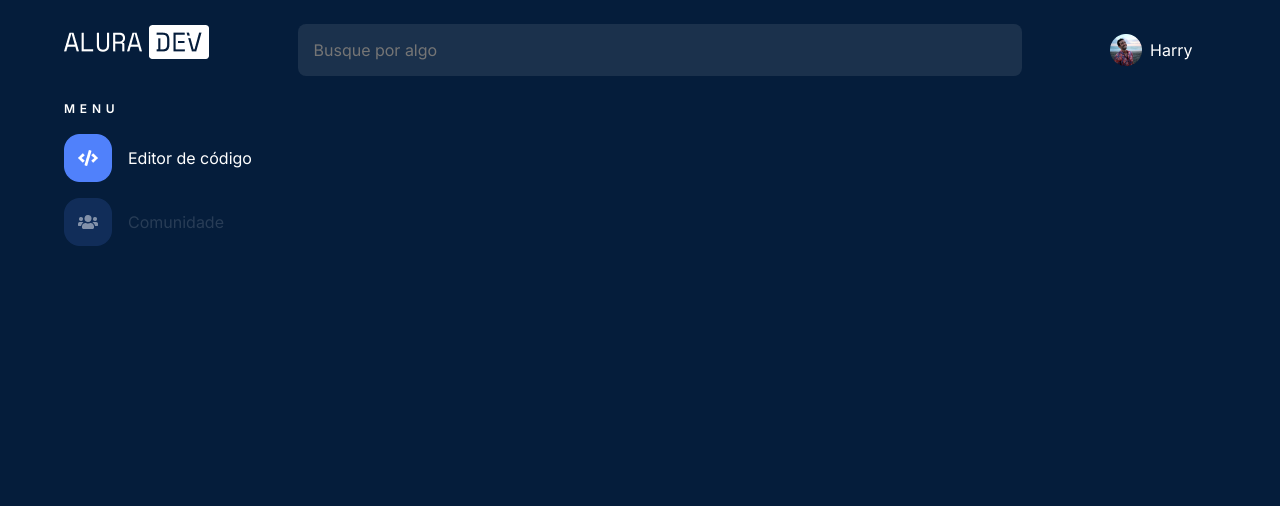
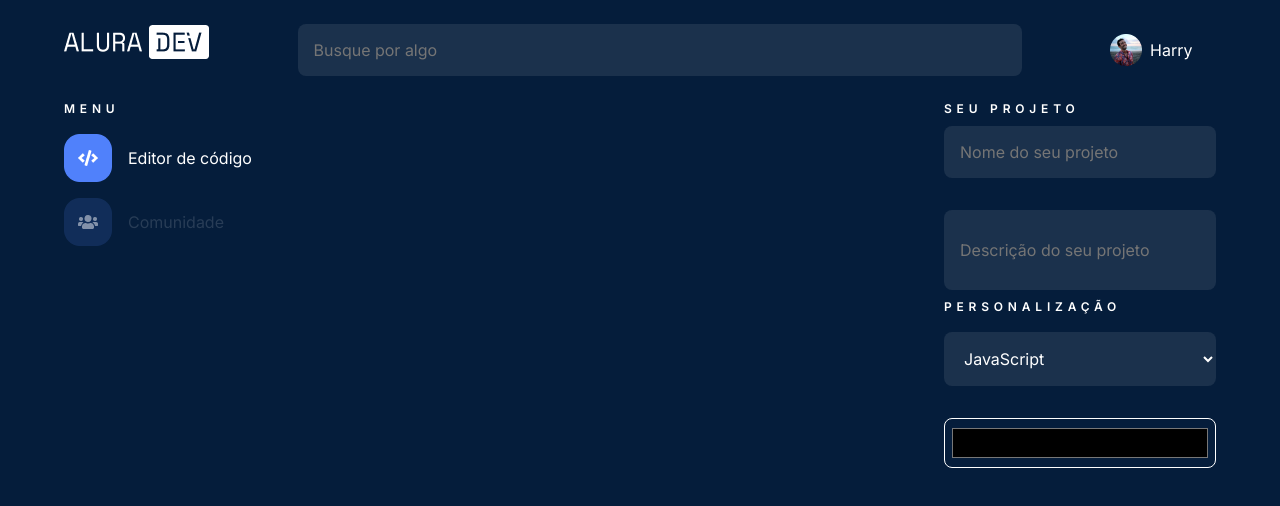
Before and after one commit to Rute-r/alura-dev, a React (Vite) app: page / in a window 1280 px wide. Shown: the top 506 px of the page. Built offline with nearby package versions, Linux system fonts and the light colour scheme.

Commit message:
adicionando menu lateral

```diff
--- /dev/null
+++ b/src/components/ColorPicker/index.jsx
@@ -0,0 +1,22 @@
+import styled from 'styled-components';
+
+const InputColor = styled.input`
+  padding: 5px;
+  border: 1px solid var(--white);
+  width: 272px;
+  height: 50px;
+  background-color: transparent;
+  border-radius: 8px;
+  font-size: 16px;
+  color: var(--white);
+`;
+
+function ColorPicker() {
+  return (
+    <>
+      <InputColor type="color" />
+    </>
+  );
+}
+
+export default ColorPicker;
--- /dev/null
+++ b/src/components/DropdownMenu/index.jsx
@@ -0,0 +1,25 @@
+import styled from 'styled-components';
+
+const languages = [{ name: 'JavaScript' }, { name: 'HTML' }, { name: 'CSS' }];
+
+const SelectMenu = styled.select`
+  padding: 16px;
+  border: none;
+  background-color: var(--input-color);
+  border-radius: 8px;
+  font-size: 16px;
+  color: var(--white);
+  margin: 16px 0;
+`;
+
+function DropdownMenu() {
+  return (
+    <SelectMenu>
+      {languages.map((language) => (
+        <option key={language.name}>{language.name}</option>
+      ))}
+    </SelectMenu>
+  );
+}
+
+export default DropdownMenu;
--- /dev/null
+++ b/src/components/InputField/index.jsx
@@ -0,0 +1,24 @@
+/* eslint-disable react/prop-types */
+import styled from 'styled-components';
+
+const Input = styled.input`
+  width: ${(props) => props.width};
+  height: ${(props) => props.height};
+  padding: 16px;
+  border: none;
+  background-color: var(--input-color);
+  border-radius: 8px;
+  font-size: 16px;
+  color: var(--white);
+  margin: 8px 0;
+`;
+
+function InputField({ placeholder, width, height, type = 'text' }) {
+  return (
+    <>
+      <Input placeholder={placeholder} width={width} height={height} type={type} />
+    </>
+  );
+}
+
+export default InputField;
--- a/src/components/ManuNav/MenuItem/index.jsx
+++ b/src/components/ManuNav/MenuItem/index.jsx
@@ -12,7 +12,7 @@ const LinkMenu = styled(Link)`
 `;
 
 // eslint-disable-next-line react/prop-types
-function MenuItem({ to, inactiveIcon, activeIcon, children, active = false }) {
+function MenuItem({ to, inactiveIcon, activeIcon, children, active }) {
   return (
     <li>
       <LinkMenu to={to} $active={active}>
--- a/src/components/ManuNav/index.jsx
+++ b/src/components/ManuNav/index.jsx
@@ -23,7 +23,8 @@ function MenuNav() {
           <MenuItem
             activeIcon="../src/assets/icons/comunidade-active.png"
             inactiveIcon="../src/assets/icons/comunidade.png"
-            to="/comunidade">
+            to="/comunidade"
+            active={false}>
             Comunidade
           </MenuItem>
         </Ul>
--- /dev/null
+++ b/src/components/MenuRigthSide/index.jsx
@@ -0,0 +1,30 @@
+import InputField from '../InputField';
+import MenuTitle from '../../components/MenuTitle';
+import styled from 'styled-components';
+import DropdownMenu from '../../components/DropdownMenu';
+import ColorPicker from '../../components/ColorPicker';
+
+const Container = styled.div`
+  display: flex;
+  flex-direction: column;
+  gap: 16px;
+`;
+
+function MenuRigthSide() {
+  return (
+    <section>
+      <MenuTitle>Seu Projeto</MenuTitle>
+      <Container>
+        <InputField placeholder="Nome do seu projeto" width="272px" />
+        <InputField placeholder="Descrição do seu projeto" width="272px" height="80px" />
+      </Container>
+      <MenuTitle>Personalização</MenuTitle>
+      <Container>
+        <DropdownMenu />
+        <ColorPicker />
+      </Container>
+    </section>
+  );
+}
+
+export default MenuRigthSide;
--- a/src/components/SearchBar/index.jsx
+++ b/src/components/SearchBar/index.jsx
@@ -1,19 +1,9 @@
-import styled from 'styled-components';
-
-const Input = styled.input`
-  width: 724px;
-  padding: 16px;
-  border: none;
-  background-color: var(--input-color);
-  border-radius: 8px;
-  font-size: 16px;
-  color: var(--white);
-`;
+import TextField from '../InputField';
 
 function SearchBar() {
   return (
     <>
-      <Input type="text" placeholder="Busque por algo" />
+      <TextField placeholder="Busque por algo" width="724px" />
     </>
   );
 }
--- /dev/null
+++ b/src/pages/Community/index.jsx
@@ -0,0 +1,5 @@
+function Community() {
+  return <></>;
+}
+
+export default Community;
--- /dev/null
+++ b/src/pages/DefaultPage/index.jsx
@@ -0,0 +1,25 @@
+import { Outlet } from 'react-router';
+import MenuNav from '../../components/ManuNav';
+import Header from '../../components/Header';
+import styled from 'styled-components';
+
+const Container = styled.main`
+  display: flex;
+  justify-content: space-between;
+  width: 90vw;
+  margin: auto;
+`;
+
+function DefaultPage() {
+  return (
+    <main>
+      <Header />
+      <Container>
+        <MenuNav />
+        <Outlet />
+      </Container>
+    </main>
+  );
+}
+
+export default DefaultPage;
--- a/src/pages/Home/index.jsx
+++ b/src/pages/Home/index.jsx
@@ -1,19 +1,9 @@
-import MenuNav from '../../components/ManuNav';
-import Header from '../../components/Header';
-import styled from 'styled-components';
-
-const Main = styled.main`
-  width: 90vw;
-  margin: auto;
-`;
+import MenuRigthSide from '../../components/MenuRigthSide';
 
 function Home() {
   return (
     <>
-      <Header />
-      <Main>
-        <MenuNav />
-      </Main>
+      <MenuRigthSide />
     </>
   );
 }
--- a/src/routes.jsx
+++ b/src/routes.jsx
@@ -1,3 +1,5 @@
+import Community from './pages/Community';
+import DefaultPage from './pages/DefaultPage';
 import Home from './pages/Home';
 import { BrowserRouter, Route, Routes } from 'react-router-dom';
 
@@ -6,7 +8,10 @@ function AppRoutes() {
     <>
       <BrowserRouter>
         <Routes>
-          <Route path="/" element={<Home />} />
+          <Route path="/" element={<DefaultPage />}>
+            <Route index element={<Home />} />
+            <Route path="comunidade" element={<Community />} />
+          </Route>
         </Routes>
       </BrowserRouter>
     </>
```
